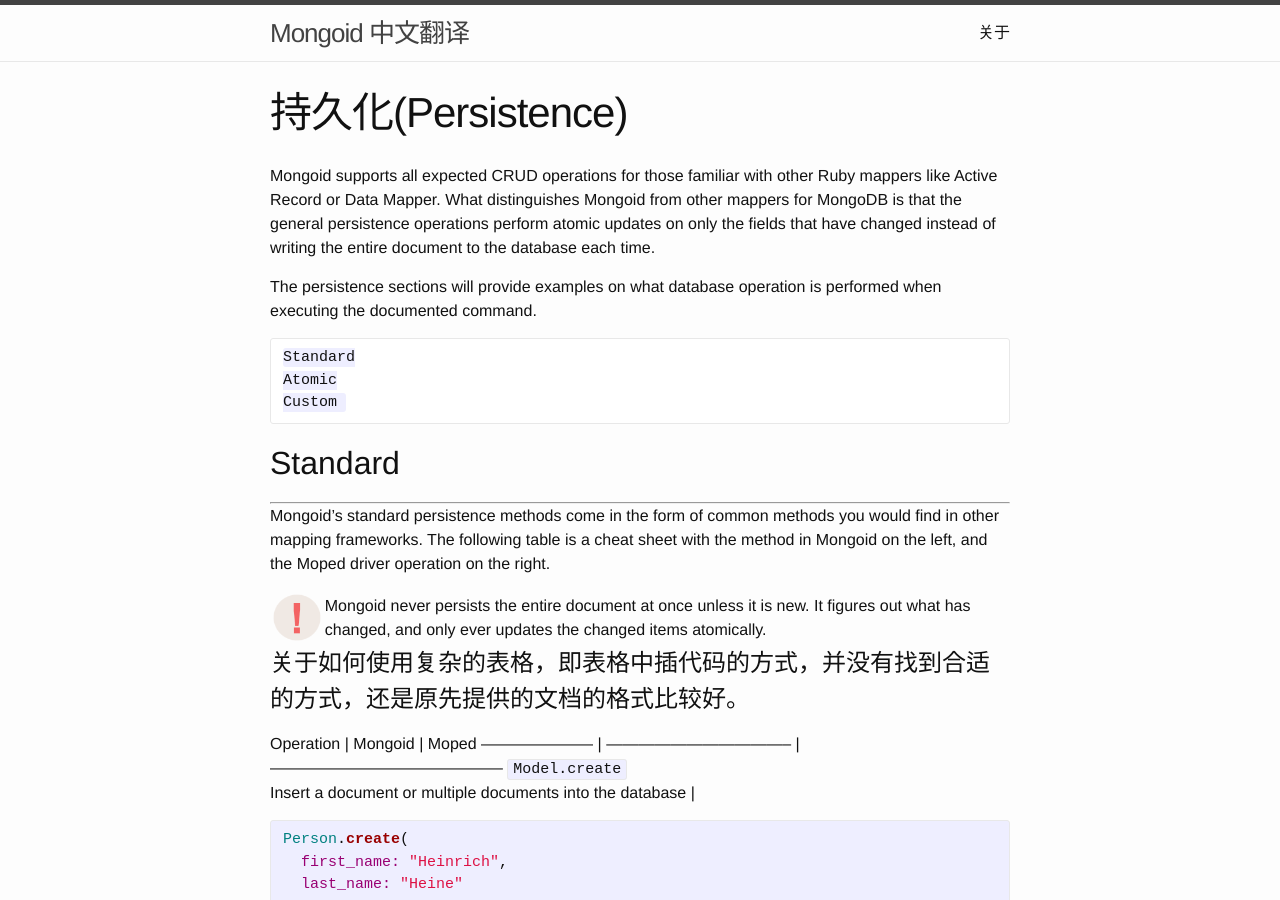
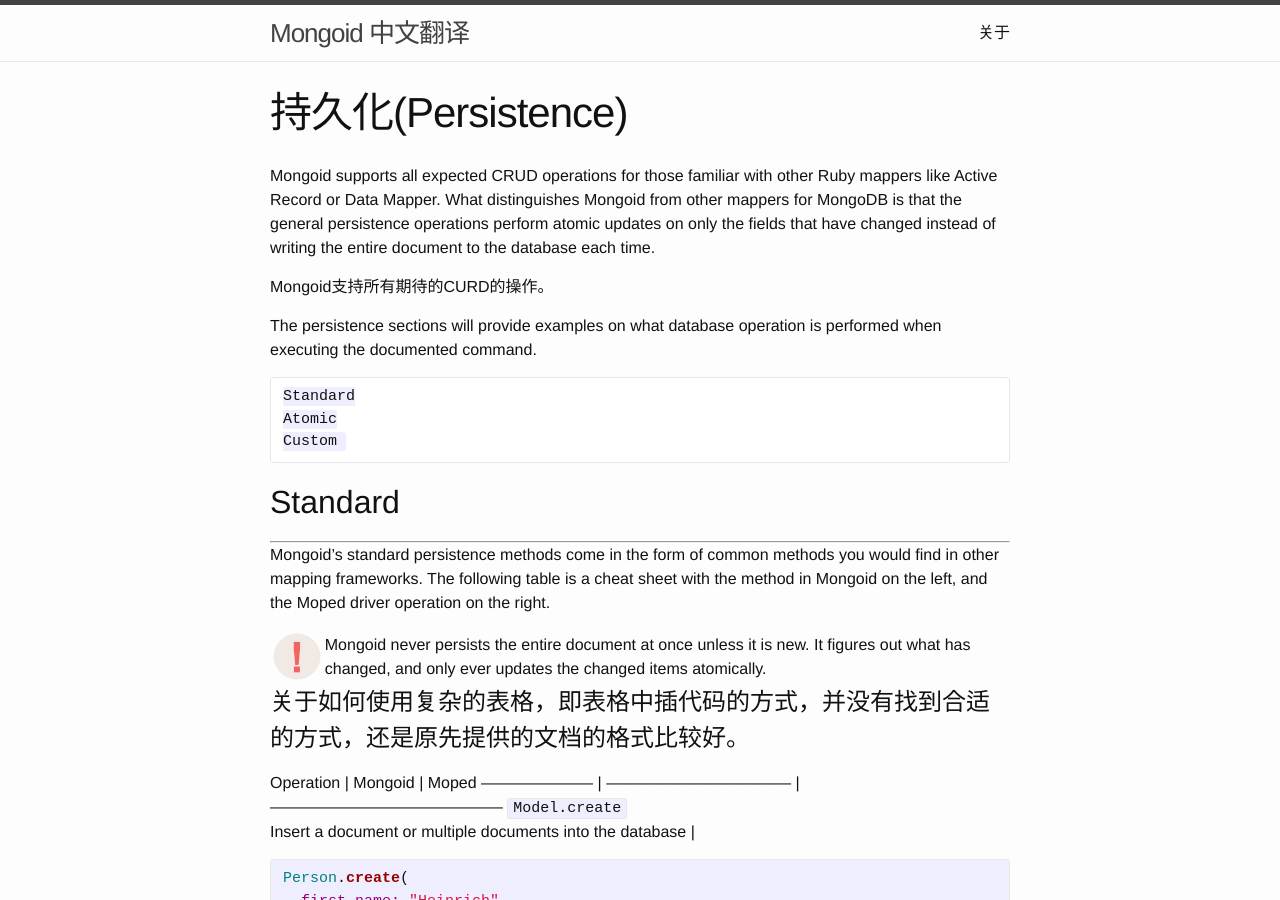
Before and after one commit to xiajian/mongoid-zh, a Jekyll site: the page built from zh/02-persistence.md, in a window 1280 px wide and 900 px high. Built offline with Jekyll 4.4.1, drawn with Linux system fonts in a browser that asks for light colours.

```diff
--- a/zh/02-persistence.md
+++ b/zh/02-persistence.md
@@ -4,6 +4,8 @@ title:  持久化(Persistence)
 ---
 
 Mongoid supports all expected CRUD operations for those familiar with other Ruby mappers like Active Record or Data Mapper. What distinguishes Mongoid from other mappers for MongoDB is that the general persistence operations perform atomic updates on only the fields that have changed instead of writing the entire document to the database each time.
+
+Mongoid支持所有期待的CURD的操作。
 
 The persistence sections will provide examples on what database operation is performed when executing the documented command.
 
```
